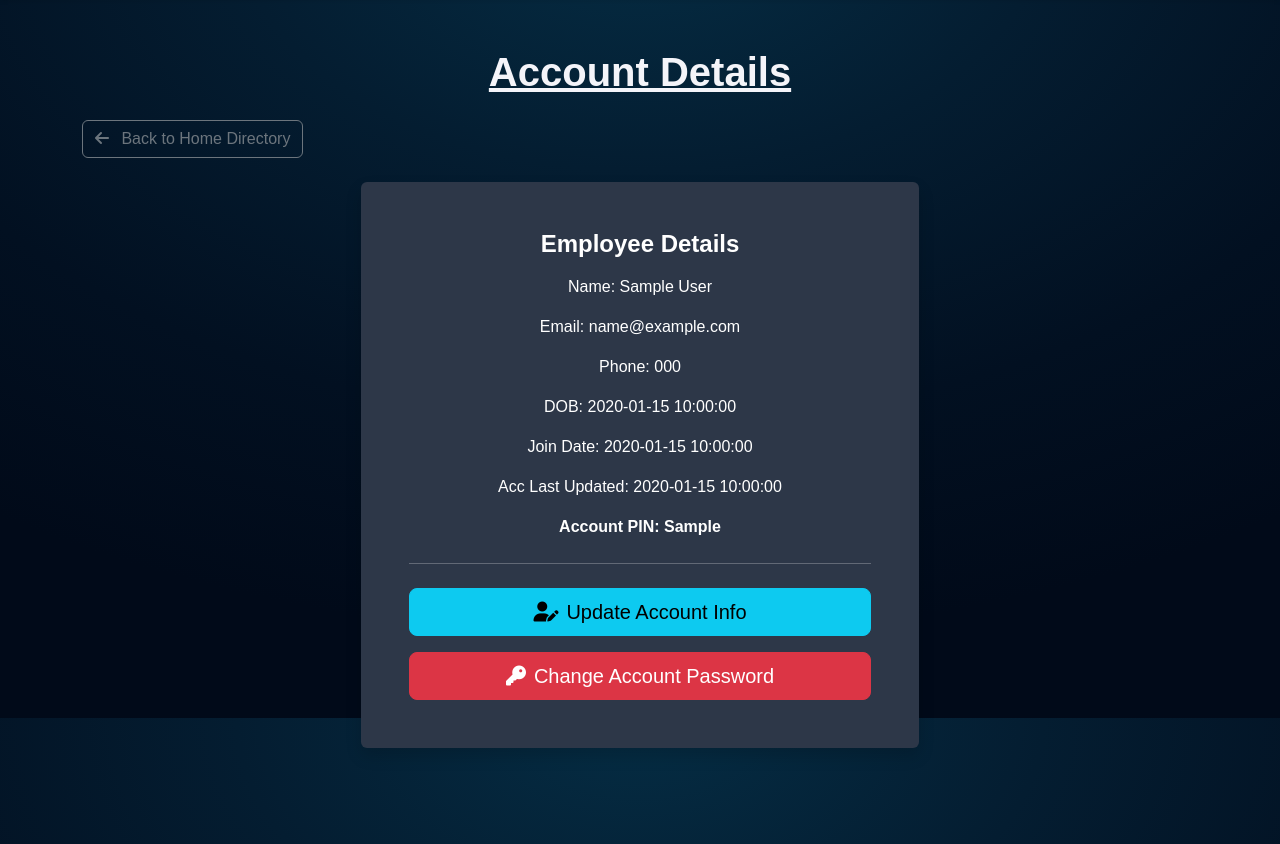
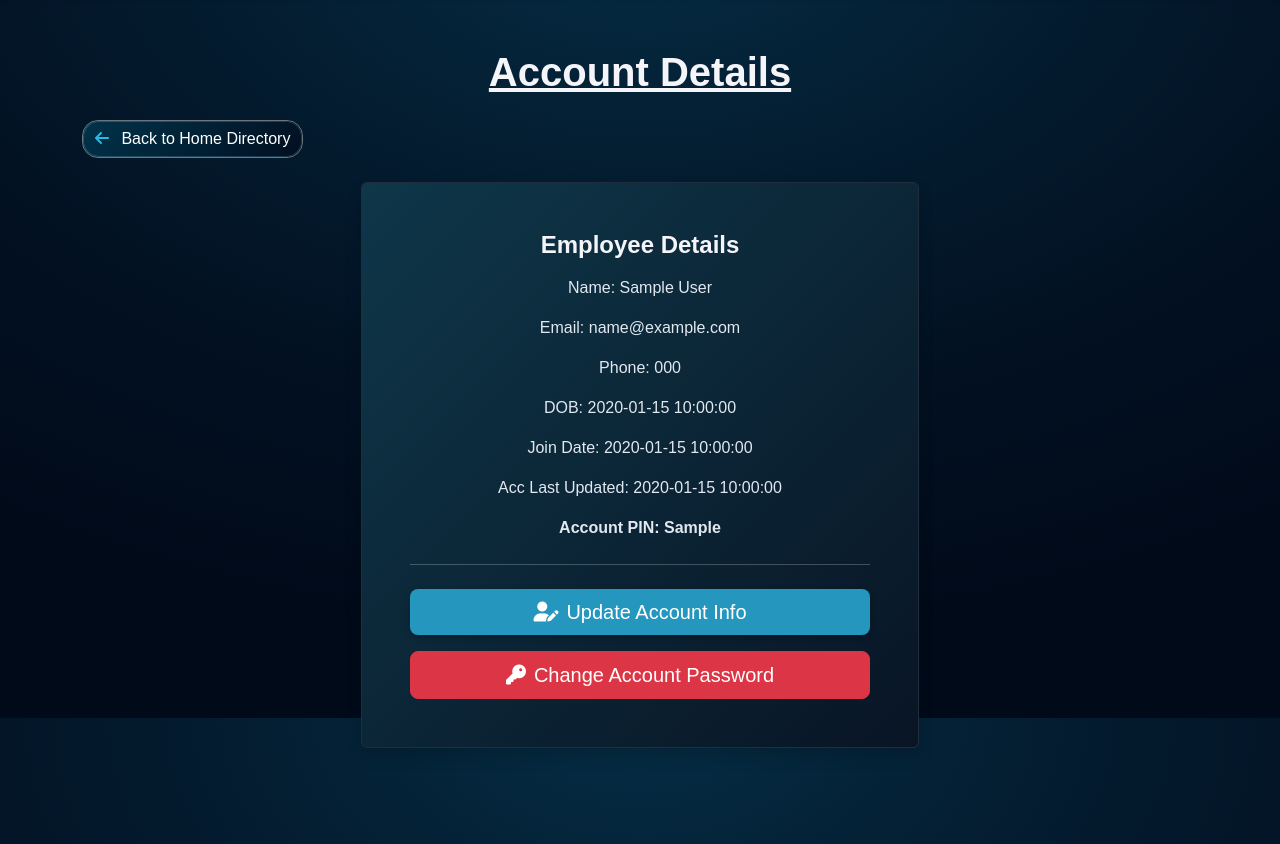
Before and after one commit to 0x3F-Lab/clock-in-system, a Django app: template src/django/auth_app/templates/auth_app/employee_account.html in a window 1280 px wide. Shown: the part 82-926 px from the top of the page. Run offline with Django 5.2, Linux system fonts and the light colour scheme; the template is opened without the code that fills it: most values are stand-ins (such as "Sample title", 1, 10 or a date in 2020); some libraries are stand-ins or nearby versions.

Commit message:
Complete styling for account details page

```diff
--- a/src/django/auth_app/templates/auth_app/employee_account.html
+++ b/src/django/auth_app/templates/auth_app/employee_account.html
@@ -6,13 +6,13 @@
   <h1 class="fw-bolder"><u>Account Details</u></h1>
 </div>
 <div class="d-flex justify-content-between align-items-center mb-4">
-  <button onclick="location.href=`{% url 'home' %}`" class="btn btn-outline-secondary">
+  <button onclick="location.href=`{% url 'home' %}`" class="btn btn-outline-secondary dashboard-tile">
     <i class="fa-solid fa-arrow-left me-2"></i> Back to Home Directory
   </button>
 </div>
 
 <div class="d-flex justify-content-center  mt-4 mb-5">
-  <div class="panel rounded shadow p-5 text-center w-50">
+  <div class="panel rounded shadow gradient-panel p-5 text-center w-50">
     <div id="userAccountInfo" class="text-wrap">
       <h4 class="text-center fw-bold mb-3">Employee Details</h4>
       <p>
@@ -46,7 +46,7 @@
     <hr class="my-4">
 
     <div class="d-flex flex-column">
-      <button id="updateAccInfoBtn" class="btn btn-lg btn-info"><i class="fas fa-user-edit me-2"></i>Update Account Info</button>
+      <button id="updateAccInfoBtn" class="btn btn-lg btn-gradient btn-info"><i class="fas fa-user-edit me-2"></i>Update Account Info</button>
       <button id="updateAccPassBtn" class="btn btn-lg btn-danger mt-3"><i class="fas fa-key me-2"></i>Change Account Password</button>
     </div>
   </div>
```
